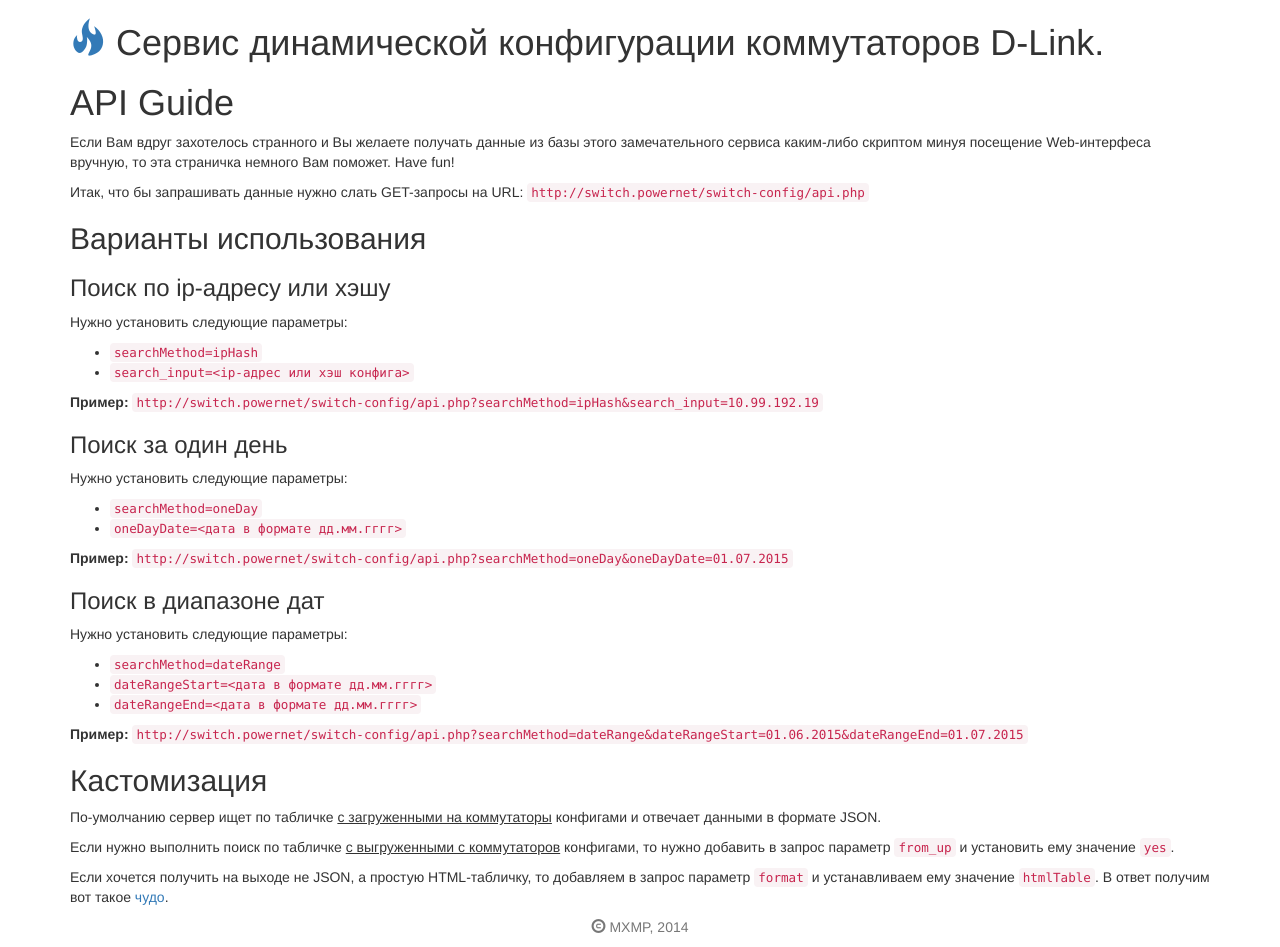
After one commit to MXMP/dracon-cfg-view, a PHP site: page /apiGuide.php in a window 1280 px wide. The commit adds this page. Run offline with PHP 8.4, Linux system fonts and the light colour scheme.

Commit message:
Многочисленные изменения. Реализован простой API. Добавлена страница с описанием API. Подправлено описание сервиса на  главной странице. Класс валидатора данных теперь может работать не только с POST, но и с GET. Добавлено возвращение данных в формате JSON и простой HTML-таблицей (для API). Поправлены названия первых двух колонок. Добавлена колонка с моделью коммутатора.

```diff
--- /dev/null
+++ b/apiGuide.php
@@ -0,0 +1,68 @@
+<?php require_once 'view/generalHeader.php'; ?>
+
+<h1>API Guide</h1>
+
+<p>
+    Если Вам вдруг захотелось странного и Вы желаете получать данные из базы
+    этого замечательного сервиса каким-либо скриптом минуя посещение
+    Web-интерфеса вручную, то эта страничка немного Вам поможет. Have fun!
+</p>
+<p>
+    Итак, что бы запрашивать данные нужно слать GET-запросы на URL:
+    <code>http://switch.powernet/switch-config/api.php</code>
+</p>
+
+<h2>Варианты использования</h2>
+<h3>Поиск по ip-адресу или хэшу</h3>
+    <p>Нужно установить следующие параметры:</p>
+    <ul>
+        <li><code>searchMethod=ipHash</code></li>
+        <li><code>search_input=&lt;ip-адрес или хэш конфига&gt;</code></li>
+    </ul>
+    <p>
+        <strong>Пример:</strong>
+        <code>http://switch.powernet/switch-config/api.php?searchMethod=ipHash&AMP;search_input=10.99.192.19</code>
+    </p>
+
+<h3>Поиск за один день</h3>
+    <p>Нужно установить следующие параметры:</p>
+    <ul>
+        <li><code>searchMethod=oneDay</code></li>
+        <li><code>oneDayDate=&ltдата в формате дд.мм.гггг&gt;</code></li>
+    </ul>
+    <p>
+        <strong>Пример:</strong>
+        <code>http://switch.powernet/switch-config/api.php?searchMethod=oneDay&AMP;oneDayDate=01.07.2015</code>
+    </p>
+
+<h3>Поиск в диапазоне дат</h3>
+    <p>Нужно установить следующие параметры:</p>
+    <ul>
+        <li><code>searchMethod=dateRange</code></li>
+        <li><code>dateRangeStart=&ltдата в формате дд.мм.гггг&gt;</code></li>
+        <li><code>dateRangeEnd=&ltдата в формате дд.мм.гггг&gt;</code></li>
+    </ul>
+    <p>
+        <strong>Пример:</strong>
+        <code>http://switch.powernet/switch-config/api.php?searchMethod=dateRange&AMP;dateRangeStart=01.06.2015&AMP;dateRangeEnd=01.07.2015</code>
+    </p>
+
+<h2>Кастомизация</h2>
+    <p>
+        По-умолчанию сервер ищет по табличке <u>с загруженными на коммутаторы</u>
+        конфигами и отвечает данными в формате JSON.
+    </p>
+    <p>
+        Если нужно выполнить поиск по
+        табличке <u>с выгруженными с коммутаторов</u> конфигами, то нужно добавить
+        в запрос параметр <code>from_up</code> и установить ему значение
+        <code>yes</code>.
+    </p>
+    <p>
+        Если хочется получить на выходе не JSON, а простую HTML-табличку, то
+        добавляем в запрос параметр <code>format</code> и устанавливаем ему значение
+        <code>htmlTable</code>. В ответ получим вот такое
+        <a href="http://switch.powernet/switch-config/api.php?searchMethod=ipHash&search_input=10.99.192.19&format=htmlTable">чудо</a>.
+    </p>
+
+<?php require_once 'view/generalFooter.php'; ?>
--- a/mongo.php
+++ b/mongo.php
@@ -1,6 +1,5 @@
 <?php
 require_once 'view/generalHeader.php';
-
 require_once 'core/AppExceptions.php';
 require_once 'core/Search.php';
 require_once 'core/validationManager.php';
```
Also changed, not shown: api.php (added, +57 -0 lines), core/Search.php (+46 -4 lines), core/validationManager.php (+24 -10 lines), index.php (+11 -5 lines).
